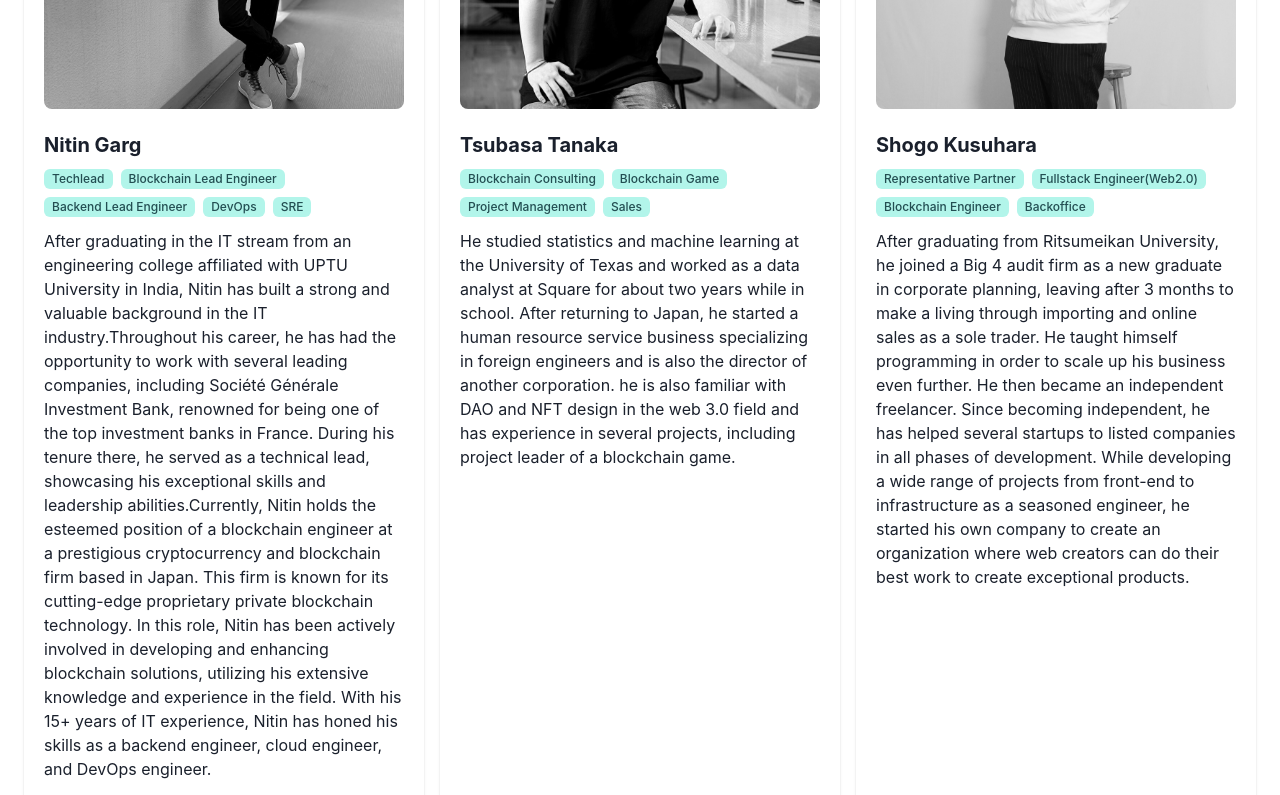
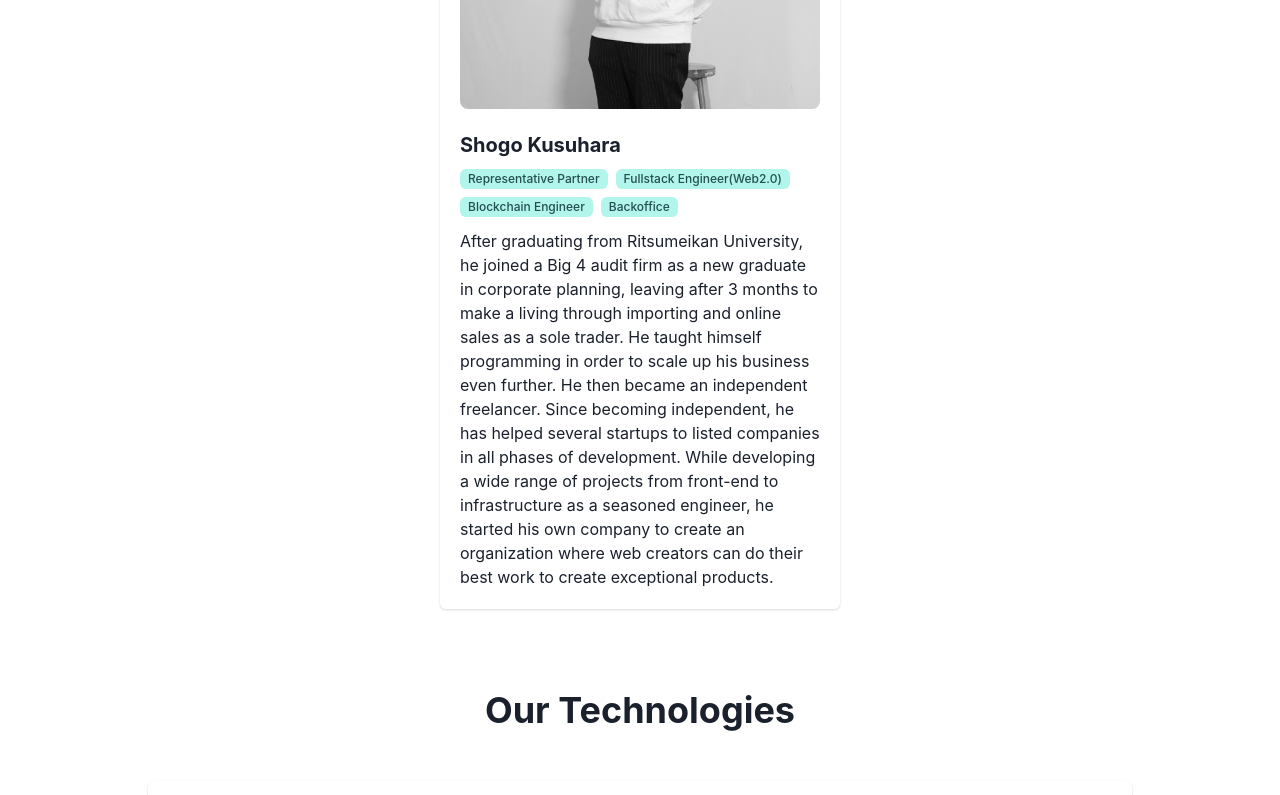
Before and after one commit to InterfaceX-co-jp/web3-corp-site, a Next.js app: page / in a window 1280 px wide. Shown: the part 1980-2775 px from the top of the page. Built offline with nearby package versions, Linux system fonts and the light colour scheme.

Commit message:
chore: Remove gay

```diff
--- a/src/components/Features/Members.tsx
+++ b/src/components/Features/Members.tsx
@@ -51,29 +51,6 @@ function MemberCard({ name, imageSrc, tags, description }: Member) {
 
 const MEMBERS: Member[] = [
   {
-   name: "Nitin Garg",
-   imageSrc: staticPath.nitin_gray_jpg,
-   description: "After graduating in the IT stream from an engineering college affiliated with UPTU University in India, Nitin has built a strong and valuable background in the IT industry.Throughout his career, he has had the opportunity to work with several leading companies, including Société Générale Investment Bank, renowned for being one of the top investment banks in France. During his tenure there, he served as a technical lead, showcasing his exceptional skills and leadership abilities.Currently, Nitin holds the esteemed position of a blockchain engineer at a prestigious cryptocurrency and blockchain firm based in Japan. This firm is known for its cutting-edge proprietary private blockchain technology. In this role, Nitin has been actively involved in developing and enhancing blockchain solutions, utilizing his extensive knowledge and experience in the field. With his 15+ years of IT experience, Nitin has honed his skills as a backend engineer, cloud engineer, and DevOps engineer.",
-   tags: [
-    "Techlead",
-    "Blockchain Lead Engineer",
-    "Backend Lead Engineer",
-    "DevOps",
-    "SRE"
-   ]
-  },
-  {
-    name: "Tsubasa Tanaka",
-    imageSrc: staticPath.tsubasa_tanaka_jpg,
-    description: "He studied statistics and machine learning at the University of Texas and worked as a data analyst at Square for about two years while in school. After returning to Japan, he started a human resource service business specializing in foreign engineers and is also the director of another corporation. he is also familiar with DAO and NFT design in the web 3.0 field and has experience in several projects, including project leader of a blockchain game.",
-    tags: [
-      "Blockchain Consulting",
-      "Blockchain Game",
-      "Project Management",
-      "Sales"
-    ]
-  },
-  {
     name: "Shogo Kusuhara",
     imageSrc: staticPath.sk_png,
     description: "After graduating from Ritsumeikan University, he joined a Big 4 audit firm as a new graduate in corporate planning, leaving after 3 months to make a living through importing and online sales as a sole trader. He taught himself programming in order to scale up his business even further. He then became an independent freelancer. Since becoming independent, he has helped several startups to listed companies in all phases of development. While developing a wide range of projects from front-end to infrastructure as a seasoned engineer, he started his own company to create an organization where web creators can do their best work to create exceptional products.",
```
Also changed, not shown: public/nitin-gray.jpg (deleted).
